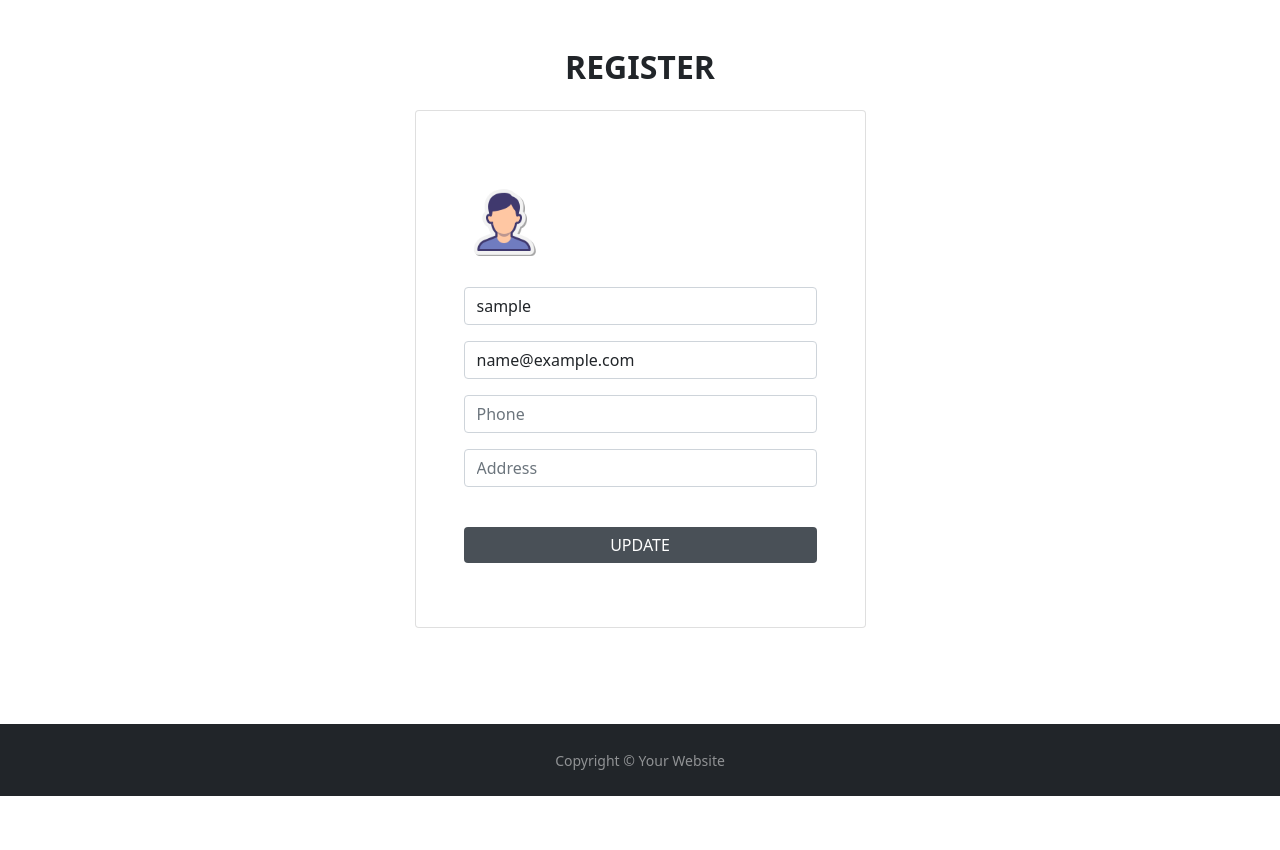
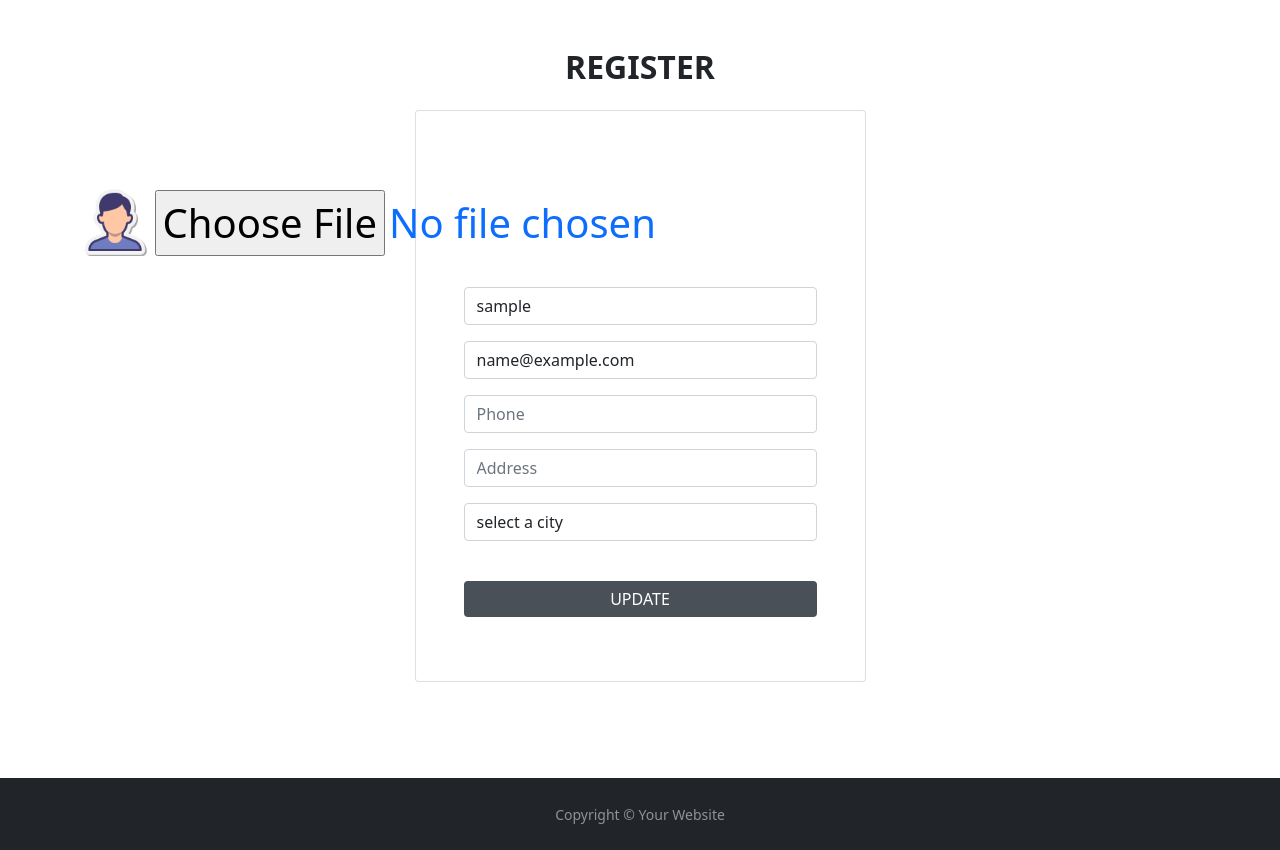
Before and after one commit to MOtAkAli/JDM, a Django app: page /user/profil/ in a window 1280 px wide. Shown: the part 62-912 px from the top of the page. Before the commit the page ends 858 px from the top, so only its background shows below. Run offline with Django 4.2, Linux system fonts and the light colour scheme; the visitor is signed in with stand-in values (Sample User, id 1); parts of the project's set-up code (start-up, migrations or seed data) failed here and were passed over; some libraries are stand-ins or nearby versions.

Commit message:
update profil working fine,Verify email too

```diff
--- a/user/forms.py
+++ b/user/forms.py
@@ -47,4 +47,4 @@ class UserUpdateForm(forms.ModelForm):
 
     class Meta:
         model = User
-        fields = ['username', 'email', 'phone', 'address']
+        fields = ['username', 'email', 'phone', 'picture', 'address']
--- a/user/templates/user/profil.html
+++ b/user/templates/user/profil.html
@@ -1,4 +1,4 @@
-{% extends 'base/base.html' %} {% load static %} {% block title %} Register {% endblock %} {% block css %}
+{% extends 'base/base.html' %} {% load static %} {% block title %} Profil {% endblock %} {% block css %}
     <link
             rel="stylesheet"
             href="{% static 'user/register-assets/css/styles.css' %}"
@@ -21,8 +21,20 @@
                                 <div class="bs-icon-xl bs-icon-circle bs-icon my-4">
                                     <img class="img-thumbnail" src="{{ user.picture.url }}"
                                          style="border: none;"/>
-
+                                    <input
+                                            class="{% if form.picture.errors %} is-invalid {% endif %}"
+                                            type="file"
+                                            name="picture"
+                                    />
                                 </div>
+                                <div class="mb-3"></div>
+                                {% if form.picture.errors %}
+                                    {% for error in form.picture.errors %}
+                                        <div class="invalid-feedback" style="display: block">
+                                            {{ form.picture.errors }}
+                                        </div>
+                                    {% endfor %}
+                                {% endif %}
                                 <div class="mb-3">
                                     <input
                                             class="form-control {% if form.username.errors %} is-invalid {% endif %}"
@@ -85,20 +97,19 @@
                                         {{ form.address.errors }}
                                     </div>
                                 {% endfor %} {% endif %}
-{#                                <div class="mb-3">#}
-{#                                    <select#}
-{#                                            class="form-control {% if form.city.errors %} is-invalid {% endif %}"#}
-{#                                            name="city"#}
-{#                                    >#}
-{#                                        <option value="none" selected disabled hidden>#}
-{#                                            select a city#}
-{#                                        </option>#}
-{#                                        {% for results in City %}#}
-{#                                            <option value=" {{ results.id }}"{% if city_id == results.id %}#}
-{#                                                    selected {% endif %}>{{ user.city }}</option>#}
-{#                                        {% endfor %}#}
-{#                                    </select>#}
-{#                                </div>#}
+                                <div class="mb-3">
+                                    <select
+                                            class="form-control {% if form.city.errors %} is-invalid {% endif %}"
+                                            name="city"
+                                    >
+                                        <option value="none" selected disabled hidden>
+                                            select a city
+                                        </option>
+                                        {% for results in City %}
+                                            <option value="{{ results.id }}"{% if city == results.id %} selected {% endif %}>{{ results.name }}</option>
+                                        {% endfor %}
+                                    </select>
+                                </div>
                                 <br>
                                 <div id="divlog" class="mb-3">
                                     <button
--- a/user/views.py
+++ b/user/views.py
@@ -2,7 +2,7 @@ from django.contrib.auth.decorators import login_required
 from django.shortcuts import render, redirect
 from django.urls import reverse
 from django.views import View
-from .forms import UserRegisterForm,UserUpdateForm
+from .forms import UserRegisterForm, UserUpdateForm
 from django.contrib.auth.models import User
 from django.contrib.auth import get_user_model
 from django.contrib import messages
@@ -10,7 +10,7 @@ from django.contrib.auth.views import LoginView
 from django.contrib.auth import login as auth_login
 from cities_light.models import City
 from django.core.mail import EmailMessage
-from django.utils.encoding import force_bytes,force_str, DjangoUnicodeDecodeError
+from django.utils.encoding import force_bytes, force_str, DjangoUnicodeDecodeError
 from django.utils.http import urlsafe_base64_decode, urlsafe_base64_encode
 from django.contrib.sites.shortcuts import get_current_site
 from .utils import account_activation_token
@@ -89,49 +89,24 @@ class LoginView(LoginView):
             messages.success(self.request, f'You are now logged in as {user.username}')
             return redirect('/')
 
+
 @login_required
 def update(request):
-        if request.method == 'POST':
-            print("dkhl if post")
-            u_form = UserUpdateForm(request.POST, instance=request.user)
-            if u_form.is_valid() :
-                print("dkhl if form is valid")
-                u_form.save()
-                messages.success(request, f'Your account has been updated!')
-                return redirect('home:index')
-            print("form not valid")
-        else:
-            u_form = UserUpdateForm(instance=request.user)
+    results = City.objects.all
+    if request.method == 'POST':
+        u_form = UserUpdateForm(request.POST, instance=request.user)
+        if u_form.is_valid():
+            u_form.save()
+            messages.success(request, f'Your account has been updated!')
+            return redirect('user:profil')
+    else:
+        u_form = UserUpdateForm(instance=request.user)
+    context = {
+        'u_form': u_form,
+        "City": results,
+    }
+    return render(request, 'user/profil.html', context)
 
-
-        context = {
-            'u_form': u_form,
-        }
-
-        return render(request, 'user/profil.html', context)
-
-
-class VerificationView(View):
-    def get(self, request, uidb64, token):
-        try:
-            id = force_str(urlsafe_base64_decode(uidb64))
-            user = User.objects.get(pk=id)
-
-            if not account_activation_token.check_token(user, token):
-                return redirect('login'+'?message='+'User already activated')
-
-            if user.is_active:
-                return redirect('user:login')
-            user.is_active = True
-            user.save()
-
-            messages.success(request, 'Account activated successfully')
-            return redirect('login')
-
-        except Exception as ex:
-            pass
-
-        return redirect('user:login')
 
 def verify_email(request, token):
     client = CustomUser.objects.get(email_token=token)
```
